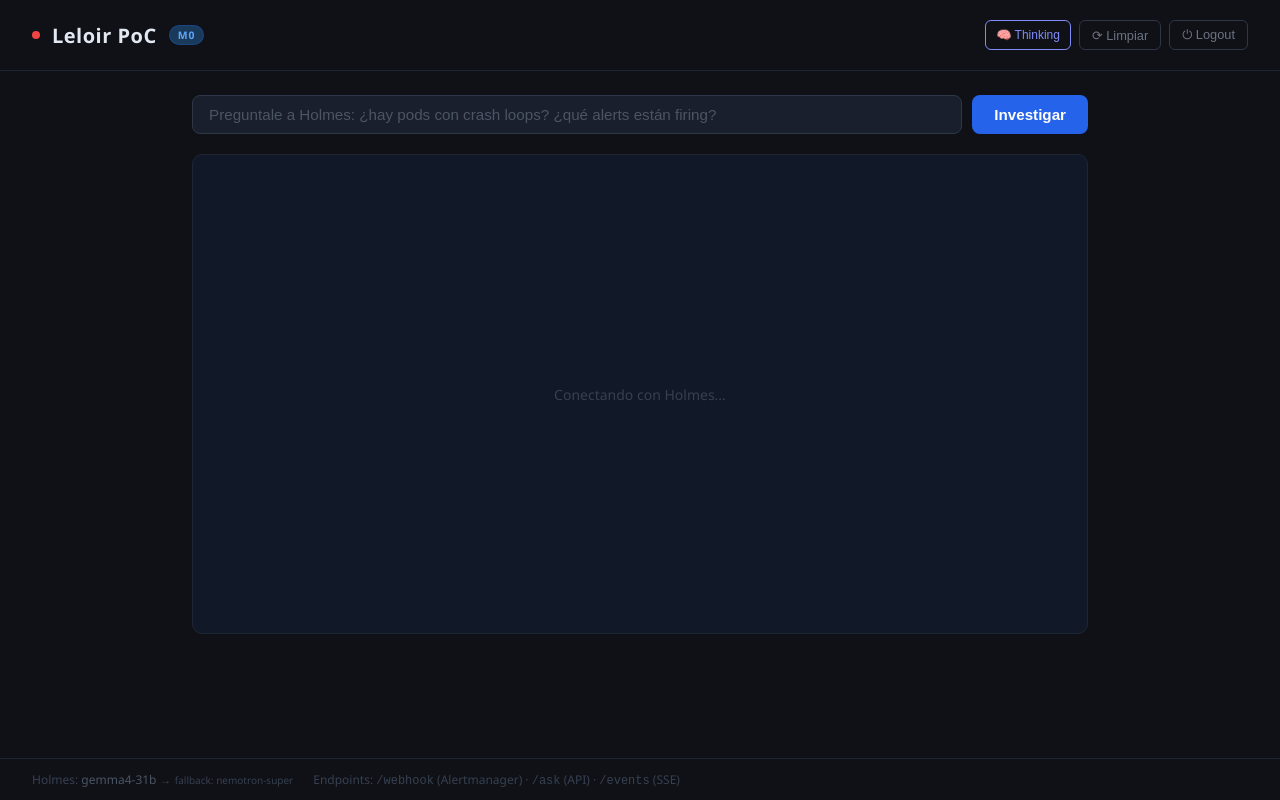
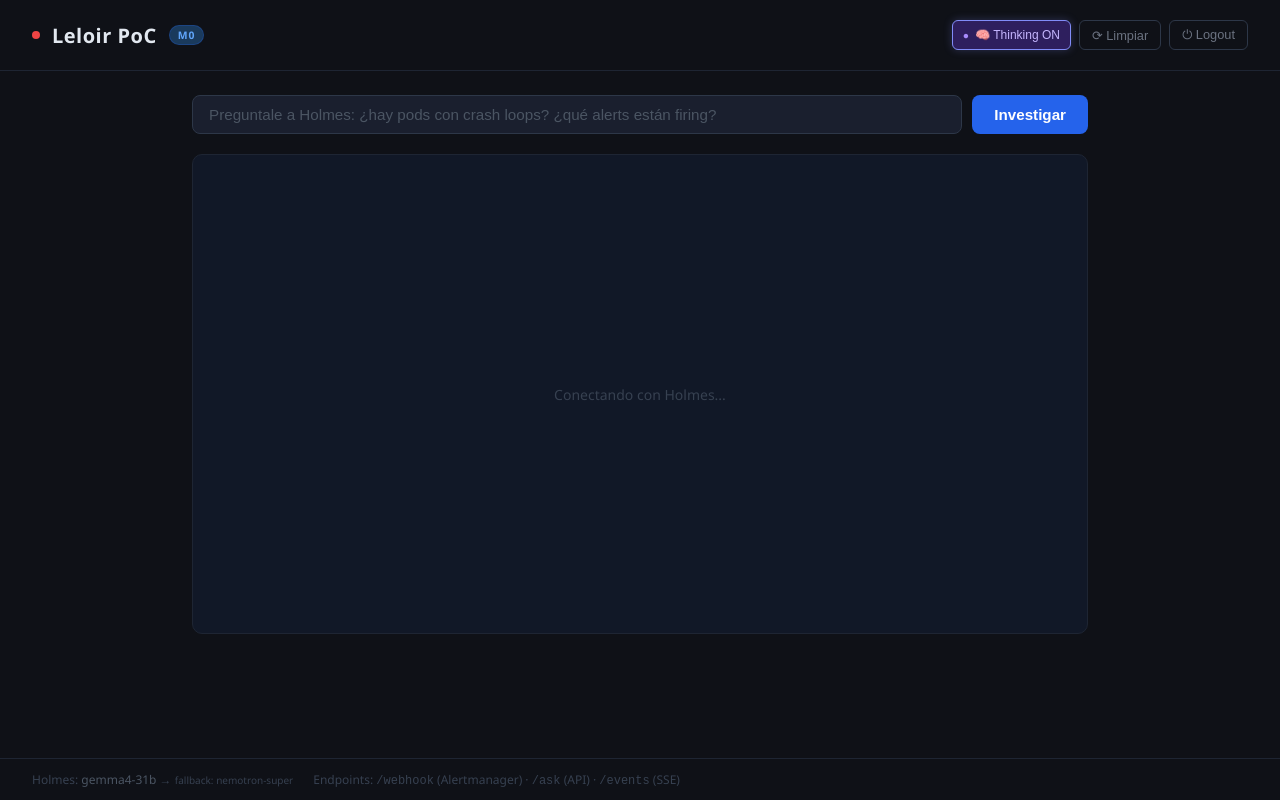
Before and after one commit to villadalmine/leloir, a plain HTML site: page poc/static/index.html in a window 1280 px wide. Both pictures are taken after a click on the button "🧠 Thinking". Drawn offline with Linux system fonts and the light colour scheme; no server answers.

Commit message:
poc: mejora thinking toggle y filtra TodoWrite
- Botón Thinking muestra ●/○ y cambia texto a "ON" cuando activo
- Fondo morado con glow cuando está activado
- Filtra tool calls internos (TodoWrite/TodoRead) del stream de SSE
- Trunca descripciones largas de tool calls a 120 chars

Co-authored-by: Cursor <cursoragent@cursor.com>

```diff
--- a/poc/static/index.html
+++ b/poc/static/index.html
@@ -136,10 +136,21 @@
     #thinking-toggle {
       font-size: 0.75rem;
       padding: 4px 10px;
+      background: #1a1f2e;
     }
     #thinking-toggle.active {
+      background: #2e1f5e;
       border-color: #818cf8;
-      color: #818cf8;
+      color: #c4b5fd;
+      box-shadow: 0 0 8px #818cf844;
+    }
+    #thinking-toggle::before {
+      content: '○ ';
+      font-size: 0.65rem;
+    }
+    #thinking-toggle.active::before {
+      content: '● ';
+      color: #a78bfa;
     }
 
     .empty-state {
@@ -189,7 +200,7 @@
   <h1>Leloir PoC</h1>
   <span class="badge">M0</span>
   <div class="header-actions">
-    <button class="icon-btn" id="thinking-toggle" onclick="toggleThinking()" title="Mostrar/ocultar razonamiento de Holmes">🧠 Thinking</button>
+    <button class="icon-btn" id="thinking-toggle" onclick="toggleThinking()" title="Mostrar razonamiento de Holmes"><span>🧠 Thinking</span></button>
     <button class="icon-btn" onclick="clearEvents()" title="Limpiar eventos">⟳ Limpiar</button>
     <button class="icon-btn danger" onclick="logout()" title="Cerrar sesión">⏻ Logout</button>
   </div>
@@ -236,6 +247,8 @@
     showThinking = !showThinking;
     const btn = document.getElementById('thinking-toggle');
     btn.classList.toggle('active', showThinking);
+    btn.title = showThinking ? 'Ocultar razonamiento de Holmes' : 'Mostrar razonamiento de Holmes';
+    btn.querySelector('span').textContent = showThinking ? '🧠 Thinking ON' : '🧠 Thinking';
     document.querySelectorAll('.event.thinking').forEach(el => {
       el.classList.toggle('hidden', !showThinking);
     });
```
Also changed, not shown: 1 other file.
